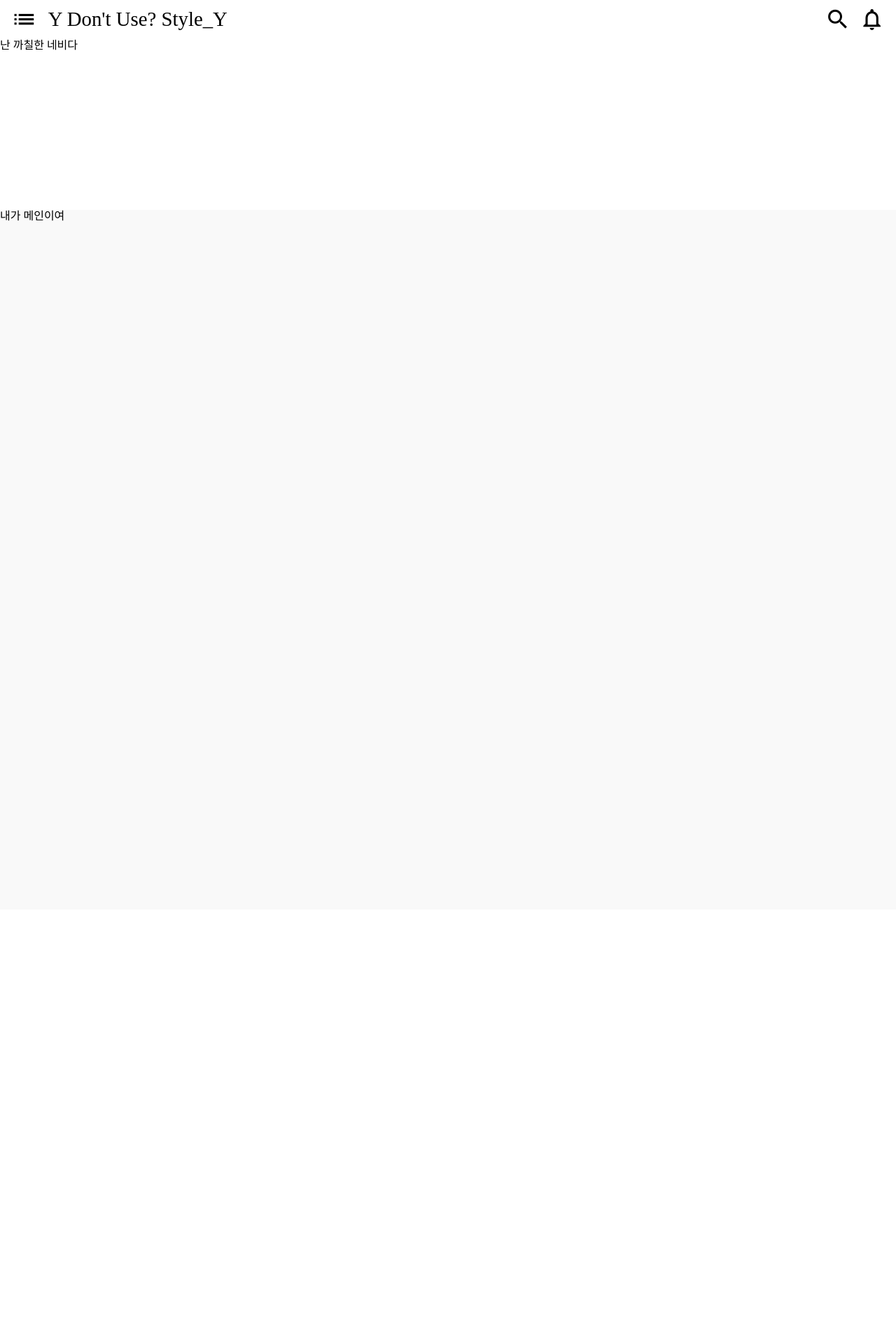
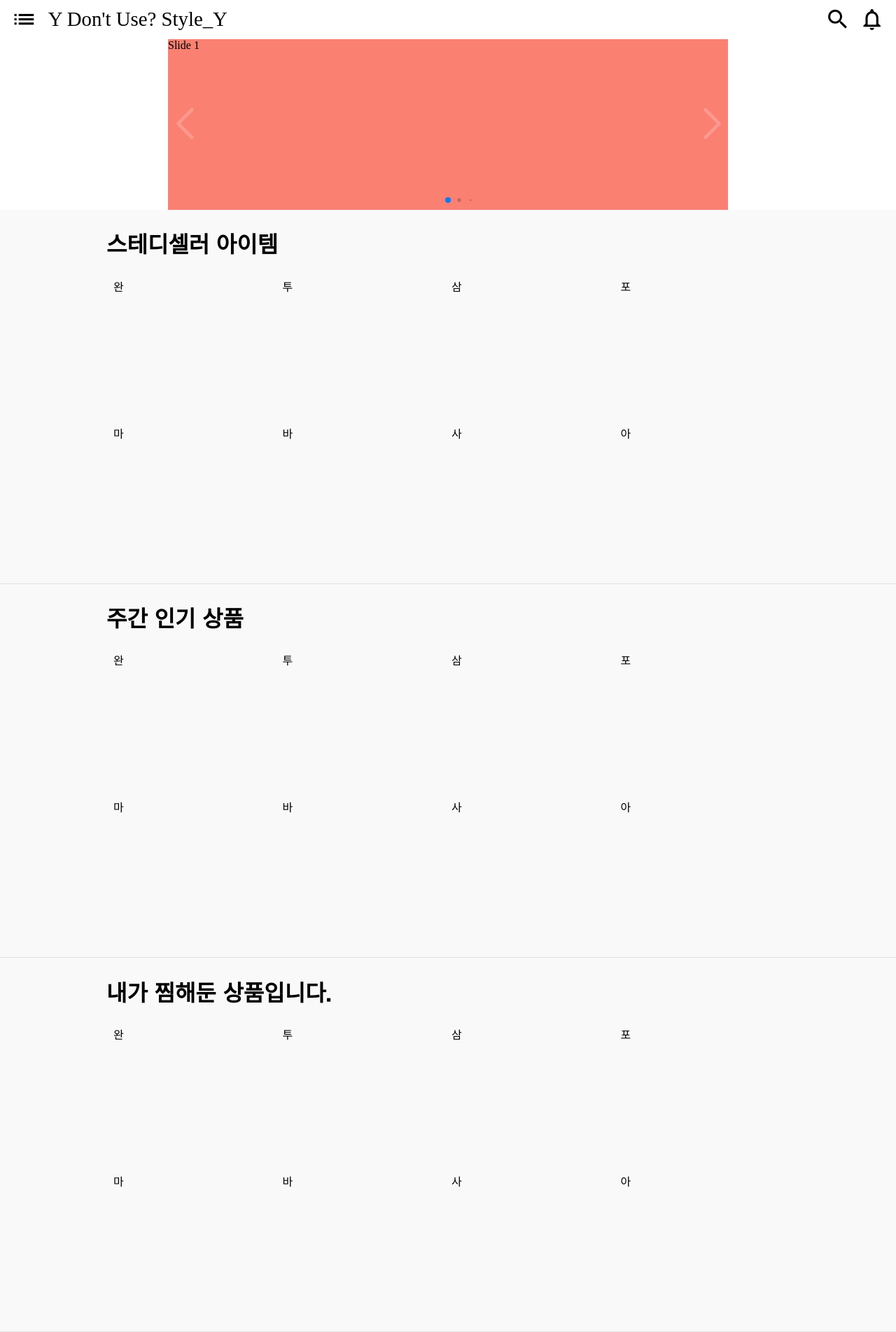
Before and after one commit to Hazel-K/Project__Style_Y, a Vue app: page / in a window 1280 px wide. Shown: the whole page at 70% size. Before the commit the page ends 1300 px from the top, so only its background shows below. Built offline with nearby package versions, Linux system fonts and the light colour scheme; a web font is replaced by a local one.

Commit message:
Main UI 구성중
컴포넌트 종류별로 추가

```diff
--- a/src/App.vue
+++ b/src/App.vue
@@ -28,6 +28,12 @@ export default {
       navBar: {
         isOpened: false
       },
+      search: {
+        isOpened: false
+      },
+      alarm: {
+        isOpened: false
+      },
       user: {
         isLogined: false
       }
@@ -38,6 +44,7 @@ export default {
 
 <style>
 @import url("https://fonts.googleapis.com/css2?family=Castoro:ital@0&display=swap");
+@import url("https://fonts.googleapis.com/css2?family=Do+Hyeon&display=swap");
 .app {
   width: 100%;
   height: 100%;
@@ -45,30 +52,35 @@ export default {
   grid-template-columns: repeat(12, 1fr);
 }
 .headbar {
-  grid-area: 1 / 1 / 2 / 13;
+  grid-column: 1/ 13;
 }
 .navigation {
-  grid-area: 2 / 1 / 3 / 13;
+  grid-column: 1/ 13;
+  padding-top: 56px;
 }
 .index {
-  grid-area: 3 / 1 / 4 / 13;
+  grid-column: 1/ 13;
+}
+.myWish,
+.sortUp,
+.sortHits {
+  width: 100%;
+  font-family: "Do Hyeon", sans-serif;
 }
 /* 모바일 버전일 때 */
 @media (max-width: 600px) {
   .app {
-    width: 100%;
-    height: 100%;
-    display: grid;
     grid-template-columns: repeat(4, 1fr);
   }
   .headbar {
-    grid-area: 1 / 1 / 2 / 5;
+    grid-column: 1/ 5;
   }
   .navigation {
     display: none;
   }
   .index {
-    grid-area: 2 / 1 / 3 / 5;
+    padding-top: 56px;
+    grid-column: 1/ 5;
   }
 }
 </style>
--- a/src/components/drawer.vue
+++ b/src/components/drawer.vue
@@ -7,7 +7,7 @@
           style="font-size: 2.3rem; margin-right: 16px; cursor: pointer;"
           @click="closeNav"
         >
-          list
+          keyboard_backspace
         </span>
         <span class="header__title" style="cursor: default;">
           <span class="pc-mode">Y Don't Use? </span>
@@ -46,7 +46,7 @@ export default {
 <style scoped>
 .navBar {
   position: fixed;
-  z-index: 10;
+  z-index: 999;
   width: 100%;
   height: 100%;
   background-color: rgba(0, 0, 0, 0.5);
--- a/src/components/headbar.vue
+++ b/src/components/headbar.vue
@@ -48,6 +48,7 @@ export default {
 .headbar {
   font-family: "Castoro", serif;
   font-size: 1.8rem;
+  z-index: 998;
   position: fixed;
   width: 100%;
   height: 56px;
--- /dev/null
+++ b/src/components/myWish.vue
@@ -0,0 +1,62 @@
+<template>
+  <div class="myWish">
+    <div class="container">
+      <h1 style="cursor: default;">
+        내가 찜해둔 상품입니다.
+      </h1>
+      <div class="itemContainer">
+        <div class="items item1">완</div>
+        <div class="items item2">투</div>
+        <div class="items item3">삼</div>
+        <div class="items item4">포</div>
+        <div class="items">마</div>
+        <div class="items">바</div>
+        <div class="items">사</div>
+        <div class="items">아</div>
+      </div>
+    </div>
+  </div>
+</template>
+
+<style scoped>
+.myWish {
+  display: flex;
+  flex-direction: column;
+  justify-content: center;
+  border-bottom: 1px solid rgba(0, 0, 0, 0.1);
+}
+
+.container {
+  width: 1000px;
+}
+
+.itemContainer {
+  padding: 10px;
+  display: grid;
+  grid-template-columns: repeat(4, 1fr);
+  grid-gap: 10px;
+}
+.items {
+  width: 100%;
+  height: 200px;
+}
+
+@media (max-width: 900px) {
+  .itemContainer {
+    padding: 0;
+    grid-template-columns: repeat(2, 200px);
+    grid-gap: 5px;
+  }
+}
+
+@media (max-width: 400px) {
+  .itemContainer {
+    padding: 0;
+    grid-template-columns: repeat(1, 300px);
+    grid-gap: 5px;
+  }
+  .items {
+    height: 300px;
+  }
+}
+</style>
--- /dev/null
+++ b/src/components/navSwiper.vue
@@ -0,0 +1,62 @@
+<template>
+  <!-- Swiper -->
+  <div class="swiper-container">
+    <div class="swiper-wrapper">
+      <div class="swiper-slide">Slide 1</div>
+      <div class="swiper-slide">Slide 2</div>
+      <div class="swiper-slide">Slide 3</div>
+      <div class="swiper-slide">Slide 4</div>
+      <div class="swiper-slide">Slide 5</div>
+      <div class="swiper-slide">Slide 6</div>
+      <div class="swiper-slide">Slide 7</div>
+      <div class="swiper-slide">Slide 8</div>
+      <div class="swiper-slide">Slide 9</div>
+      <div class="swiper-slide">Slide 10</div>
+    </div>
+    <!-- Add Arrows -->
+    <div
+      class="swiper-button-next"
+      style="color: rgba(255, 255, 255, 0.2); font-weight: 600;"
+    ></div>
+    <div
+      class="swiper-button-prev"
+      style="color: rgba(255, 255, 255, 0.2); font-weight: 600;"
+    ></div>
+    <!-- Add Pagination -->
+    <div class="swiper-pagination"></div>
+  </div>
+</template>
+
+<script>
+// import Swiper JS
+import Swiper, { Mousewheel, Navigation, Pagination } from "swiper";
+Swiper.use([Navigation, Pagination, Mousewheel]);
+// import Swiper styles
+import "swiper/swiper-bundle.css";
+export default {
+  mounted() {
+    new Swiper(".swiper-container", {
+      loop: true,
+      mousewheel: true,
+      pagination: {
+        el: ".swiper-pagination",
+        dynamicBullets: true
+      },
+      navigation: {
+        nextEl: ".swiper-button-next",
+        prevEl: ".swiper-button-prev"
+      }
+    });
+  }
+};
+</script>
+
+<style scoped>
+.swiper-container {
+  width: 800px;
+  height: 100%;
+}
+.swiper-slide {
+  background-color: salmon;
+}
+</style>
--- a/src/components/navigation.vue
+++ b/src/components/navigation.vue
@@ -1,17 +1,18 @@
 <template>
   <div class="navigation">
-    난 까칠한 네비다
+    <navSwiper></navSwiper>
   </div>
 </template>
 
 <script>
-// npm i swiper
-export default {};
+import navSwiper from "./navSwiper";
+export default {
+  components: { navSwiper }
+};
 </script>
 
 <style scoped>
 .navigation {
-  padding-top: 56px;
   width: 100%;
   height: 300px;
 }
--- /dev/null
+++ b/src/components/sortHits.vue
@@ -0,0 +1,62 @@
+<template>
+  <div class="sortHits">
+    <div class="container">
+      <h1 style="cursor: default;">
+        주간 인기 상품
+      </h1>
+      <div class="itemContainer">
+        <div class="items item1">완</div>
+        <div class="items item2">투</div>
+        <div class="items item3">삼</div>
+        <div class="items item4">포</div>
+        <div class="items">마</div>
+        <div class="items">바</div>
+        <div class="items">사</div>
+        <div class="items">아</div>
+      </div>
+    </div>
+  </div>
+</template>
+
+<style scoped>
+.sortHits {
+  display: flex;
+  flex-direction: column;
+  justify-content: center;
+  border-bottom: 1px solid rgba(0, 0, 0, 0.1);
+}
+
+.container {
+  width: 1000px;
+}
+
+.itemContainer {
+  padding: 10px;
+  display: grid;
+  grid-template-columns: repeat(4, 1fr);
+  grid-gap: 10px;
+}
+.items {
+  width: 100%;
+  height: 200px;
+}
+
+@media (max-width: 900px) {
+  .itemContainer {
+    padding: 0;
+    grid-template-columns: repeat(2, 200px);
+    grid-gap: 5px;
+  }
+}
+
+@media (max-width: 400px) {
+  .itemContainer {
+    padding: 0;
+    grid-template-columns: repeat(1, 300px);
+    grid-gap: 5px;
+  }
+  .items {
+    height: 300px;
+  }
+}
+</style>
--- /dev/null
+++ b/src/components/sortUp.vue
@@ -0,0 +1,62 @@
+<template>
+  <div class="sortUp">
+    <div class="container">
+      <h1 style="cursor: default;">
+        스테디셀러 아이템
+      </h1>
+      <div class="itemContainer">
+        <div class="items item1">완</div>
+        <div class="items item2">투</div>
+        <div class="items item3">삼</div>
+        <div class="items item4">포</div>
+        <div class="items">마</div>
+        <div class="items">바</div>
+        <div class="items">사</div>
+        <div class="items">아</div>
+      </div>
+    </div>
+  </div>
+</template>
+
+<style scoped>
+.sortUp {
+  display: flex;
+  flex-direction: column;
+  justify-content: center;
+  border-bottom: 1px solid rgba(0, 0, 0, 0.1);
+}
+
+.container {
+  width: 1000px;
+}
+
+.itemContainer {
+  padding: 10px;
+  display: grid;
+  grid-template-columns: repeat(4, 1fr);
+  grid-gap: 10px;
+}
+.items {
+  width: 100%;
+  height: 200px;
+}
+
+@media (max-width: 900px) {
+  .itemContainer {
+    padding: 0;
+    grid-template-columns: repeat(2, 200px);
+    grid-gap: 5px;
+  }
+}
+
+@media (max-width: 400px) {
+  .itemContainer {
+    padding: 0;
+    grid-template-columns: repeat(1, 300px);
+    grid-gap: 5px;
+  }
+  .items {
+    height: 300px;
+  }
+}
+</style>
--- a/src/views/index.vue
+++ b/src/views/index.vue
@@ -1,17 +1,23 @@
 <template>
   <div class="index">
-    내가 메인이여
+    <sortUp></sortUp>
+    <sortHits></sortHits>
+    <myWish></myWish>
   </div>
 </template>
 
 <script>
-export default {};
+import sortUp from "@/components/sortUp";
+import sortHits from "@/components/sortHits";
+import myWish from "@/components/myWish";
+export default {
+  components: { myWish, sortUp, sortHits }
+};
 </script>
 
 <style scoped>
 .index {
   width: 100%;
-  height: 1000px;
   background-color: #f9f9f9;
 }
 </style>
```
